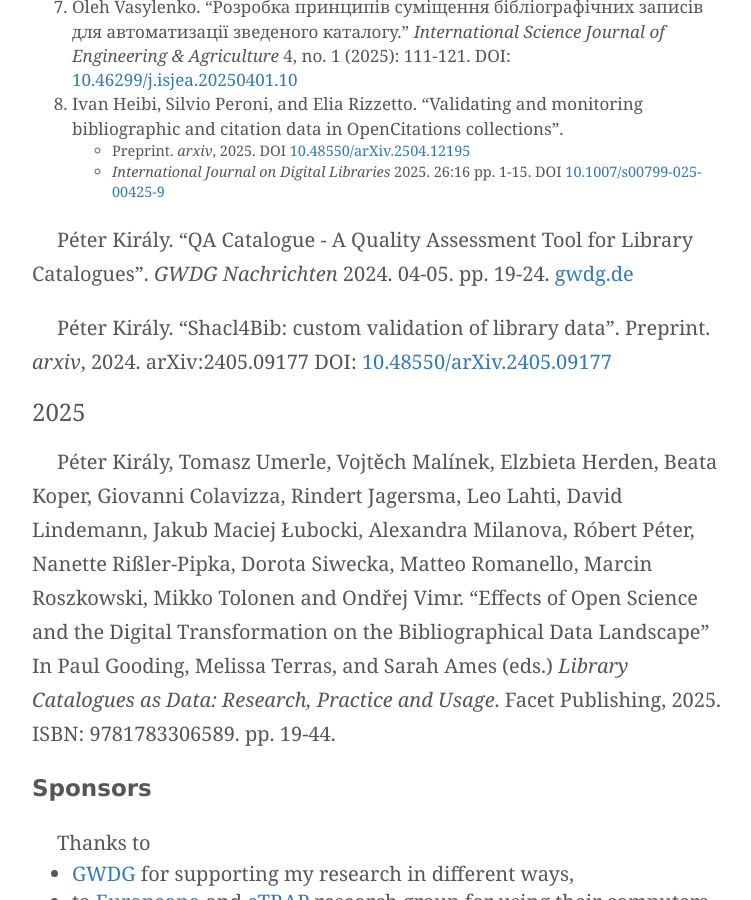
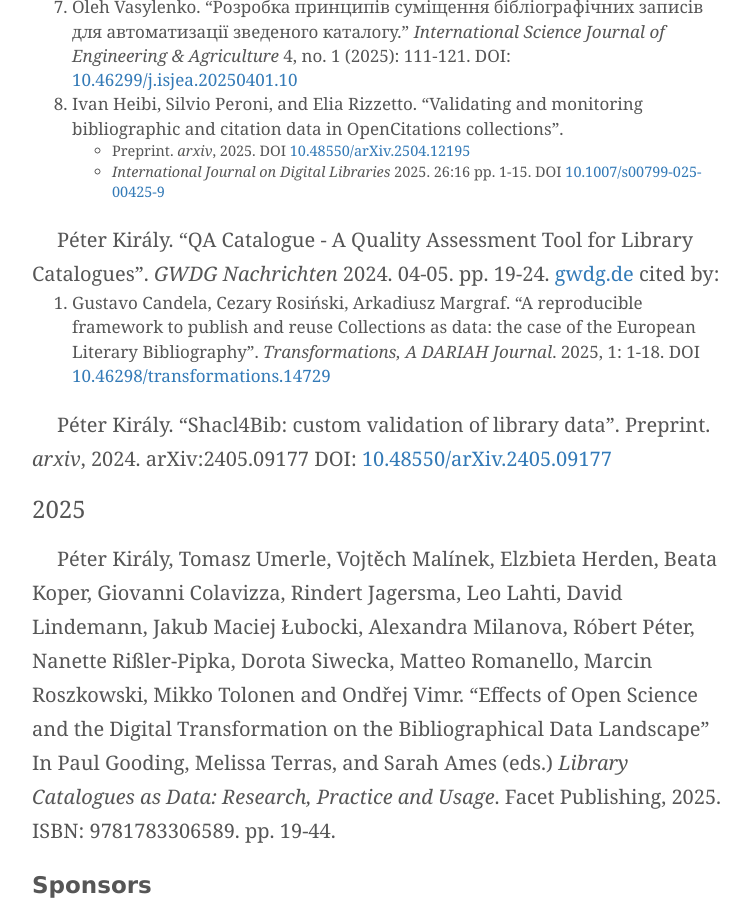
Before and after one commit to pkiraly/pkiraly.github.io, a Jekyll site: the page built from about.md, in a window 1280 px wide and 900 px high, scrolled down 21035 px. Shown: the whole window, without its empty margins (258-1009 px from the left). Built offline with Jekyll 4.4.1, drawn with Linux system fonts in a browser that asks for light colours; nearby versions of some CDN libraries; some web fonts are replaced; comment, search, counter and statistics services are not loaded.

Commit message:
Candela - Rosiński - Margraf, 2025

```diff
--- a/about.md
+++ b/about.md
@@ -286,8 +286,9 @@ cited by:<br/>
   * Preprint. _arxiv_, 2025. DOI [10.48550/arXiv.2504.12195](https://doi.org/10.48550/arXiv.2504.12195)
   * _International Journal on Digital Libraries_ 2025. 26:16 pp. 1-15. DOI [10.1007/s00799-025-00425-9](https://doi.org/10.1007/s00799-025-00425-9)
 
-
 Péter Király. "QA Catalogue - A Quality Assessment Tool for Library Catalogues". _GWDG Nachrichten_ 2024. 04-05. pp. 19-24. [gwdg.de](https://gwdg.de/about-us/gwdg-news/2024/GN_04-05-2024_www.pdf#page=19)
+cited by:<br/>
+1. Gustavo Candela, Cezary Rosiński, Arkadiusz Margraf. "A reproducible framework to publish and reuse Collections as data: the case of the European Literary Bibliography". _Transformations, A DARIAH Journal_. 2025, 1: 1-18. DOI [10.46298/transformations.14729](https://doi.org/10.46298/transformations.14729)
 
 Péter Király. "Shacl4Bib: custom validation of library data". Preprint. _arxiv_, 2024. arXiv:2405.09177 DOI: [10.48550/arXiv.2405.09177](https://doi.org/10.48550/arXiv.2405.09177)
 
```
